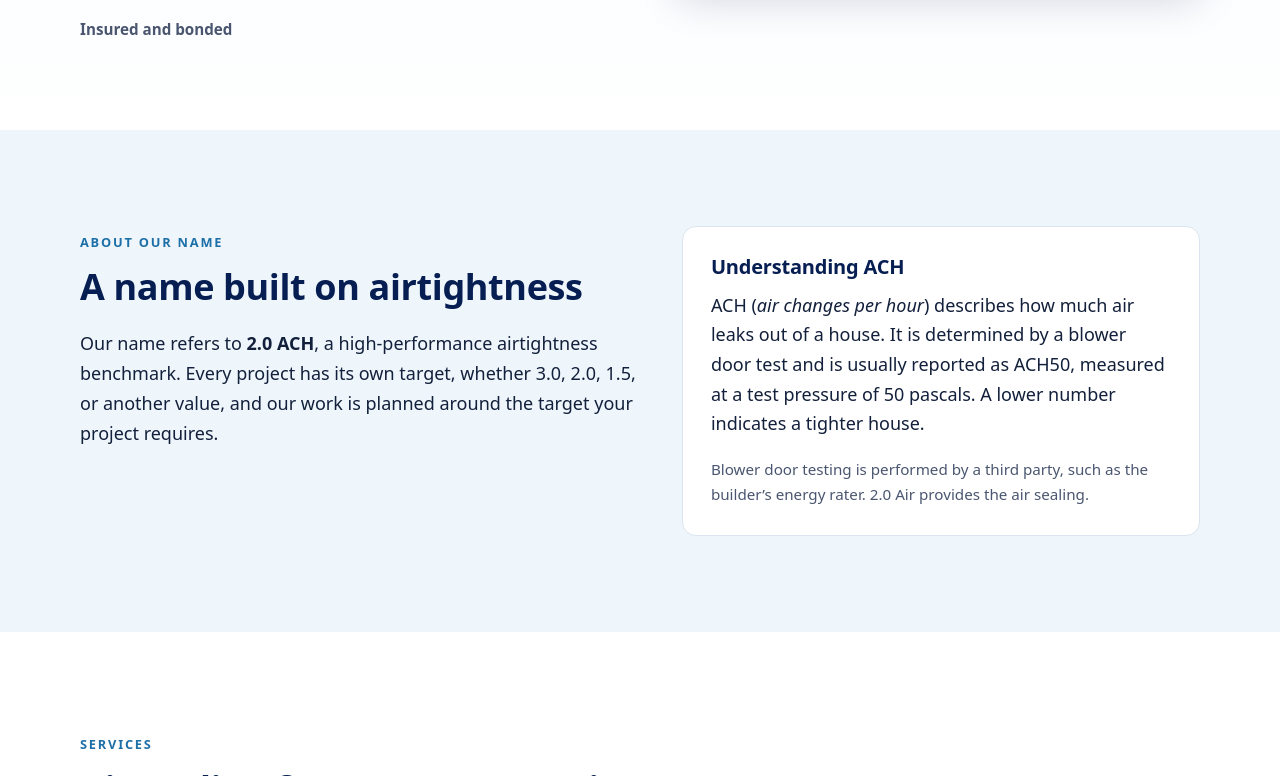
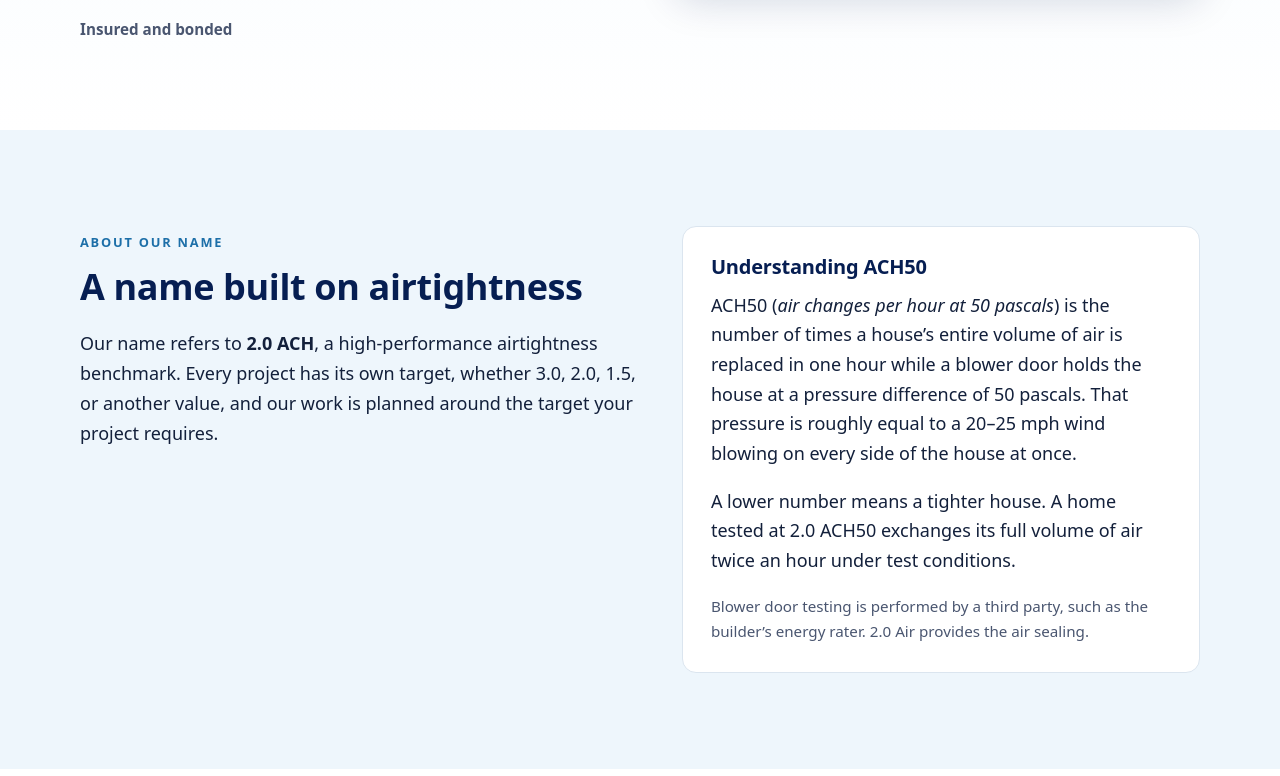
Before and after one commit to 2OH-Air-Solutions/website, an Astro site: page / in a window 1280 px wide. Shown: the part 633-1409 px from the top of the page. Built offline with nearby package versions, Linux system fonts and the light colour scheme; Astro itself is replaced by a stand-in of ours.

Commit message:
Clearer ACH50 explanation (50 Pa ~ 20-25 mph wind on all sides)
Co-Authored-By: Claude Opus 5.5 <noreply@anthropic.com>

```diff
--- a/src/pages/index.astro
+++ b/src/pages/index.astro
@@ -50,10 +50,13 @@ import ceiling from '../assets/photos/ceiling-penetrations-sealed.jpg';
         </p>
       </div>
       <div class="card explain">
-        <h3>Understanding ACH</h3>
+        <h3>Understanding ACH50</h3>
         <p>
-          ACH (<em>air changes per hour</em>) describes how much air leaks out of a house. It is determined by a blower door test and is usually reported as ACH50, measured at a test pressure of 50 pascals. A lower number indicates a tighter house.
+          ACH50 (<em>air changes per hour at 50 pascals</em>) is the number of times a house’s entire volume of air
+          is replaced in one hour while a blower door holds the house at a pressure difference of 50 pascals. That
+          pressure is roughly equal to a 20–25 mph wind blowing on every side of the house at once.
         </p>
+        <p>A lower number means a tighter house. A home tested at 2.0 ACH50 exchanges its full volume of air twice an hour under test conditions.</p>
         <p class="note">
           Blower door testing is performed by a third party, such as the builder’s energy rater. 2.0 Air provides the air sealing.
         </p>
```
